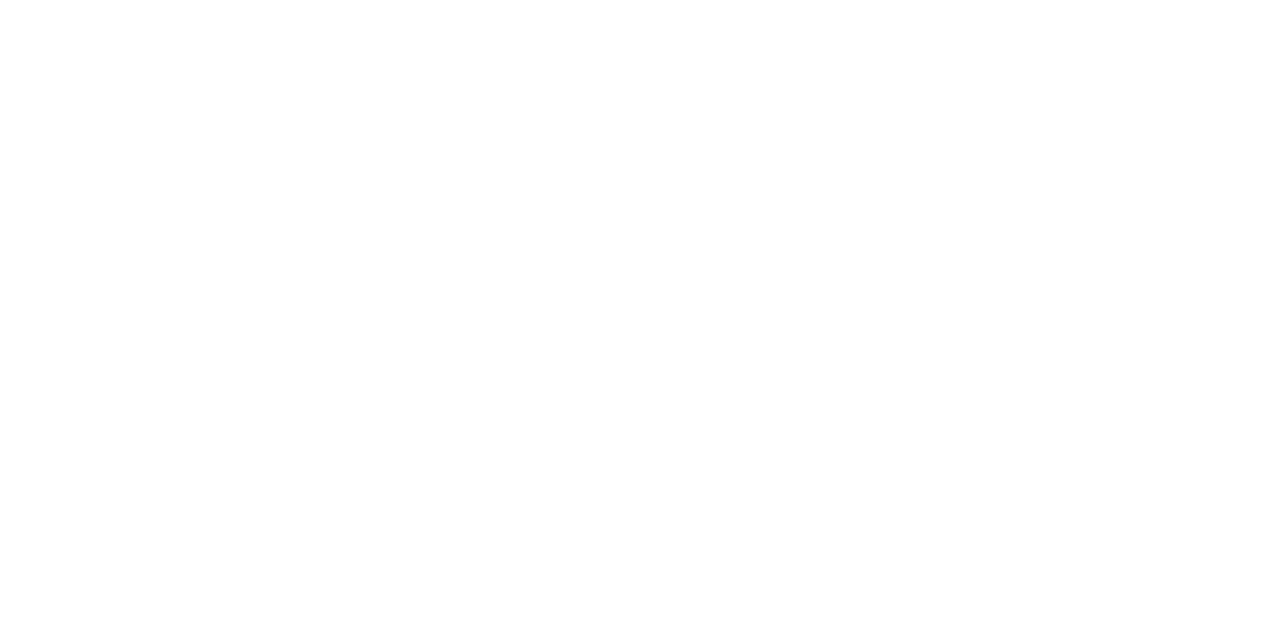
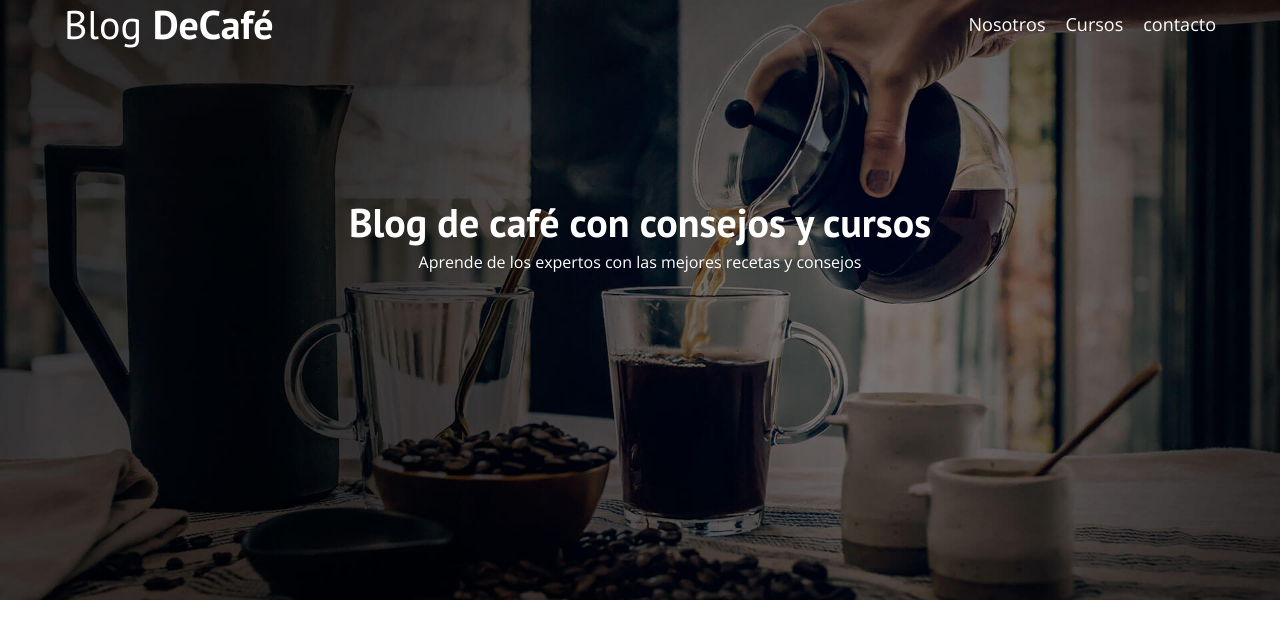
Before and after one commit to miguel-exc/blogdecafe_inicio, a plain HTML site: page index.html in a window 1280 px wide. Drawn offline with nearby package versions, Linux system fonts and the light colour scheme.

Commit message:
On branch main  Your branch is up to date with 'origin/main'. Changes to be committed:

```diff
--- a/css/styles.css
+++ b/css/styles.css
@@ -57,3 +57,60 @@ img {
 .centrar-texto {
     text-align: center;
 }
+
+/* Header */
+
+.header{
+    background-image: url(../img/banner.jpg);
+    height: 60rem;
+    background-size: cover;
+    background-repeat: no-repeat;
+    background-position: center center;
+}
+
+.header__texto{
+    text-align: center;
+    color: var(--blanco);
+    margin-top: 5rem;
+}
+@media (min-width: 768px) {
+    .header__texto{
+        margin-top: 15rem;
+    }
+
+}
+@media (min-width: 768px) {
+    .barra{
+        display: flex;
+        justify-content: space-between;
+        align-items: center;
+    }
+}
+
+.logo{
+    color: var(--blanco);
+}
+.logo__nombre{
+    font-weight: 400;
+}
+
+.logo__bold{
+    font-weight: 700;
+}
+@media (min-width: 768px) {
+    .navegacion{
+        display: flex;
+        justify-content: center;
+        gap: 2rem;
+
+    }
+
+}
+
+.navegacion__enlace{
+    display: block;
+    text-align: center;
+    font-size: 1.8rem;
+    color: var(--blanco);
+
+}
--- a/index.html
+++ b/index.html
@@ -13,6 +13,27 @@
 </head>
 
 <body>
-    <header class="header"></header>
+    <header class="header">
+
+        <div class="contenedor">
+            <div class="barra">
+                <a class="logo" href="index.html">
+                    <h2 class="logo__nombre no-margin centrar-texto">Blog <span class="logo__bold">DeCafé</span></h2>
+                </a>
+                <nav class="navegacion">
+                    <a href="nosotros.html" class="navegacion__enlace">Nosotros</a>
+                    <a href="cursos.html" class="navegacion__enlace">Cursos</a>
+                    <a href="contacto.html" class="navegacion__enlace">contacto</a>
+                </nav>
+            </div>
+        </div>
+
+        <div class="header__texto">
+            <h2 class="no-margin">Blog de café con consejos y cursos</h2>
+            <p class="no-margin">Aprende de los expertos con las mejores recetas y consejos</p>
+        </div>
+
+
+    </header>
 </body>
 </html>
```
